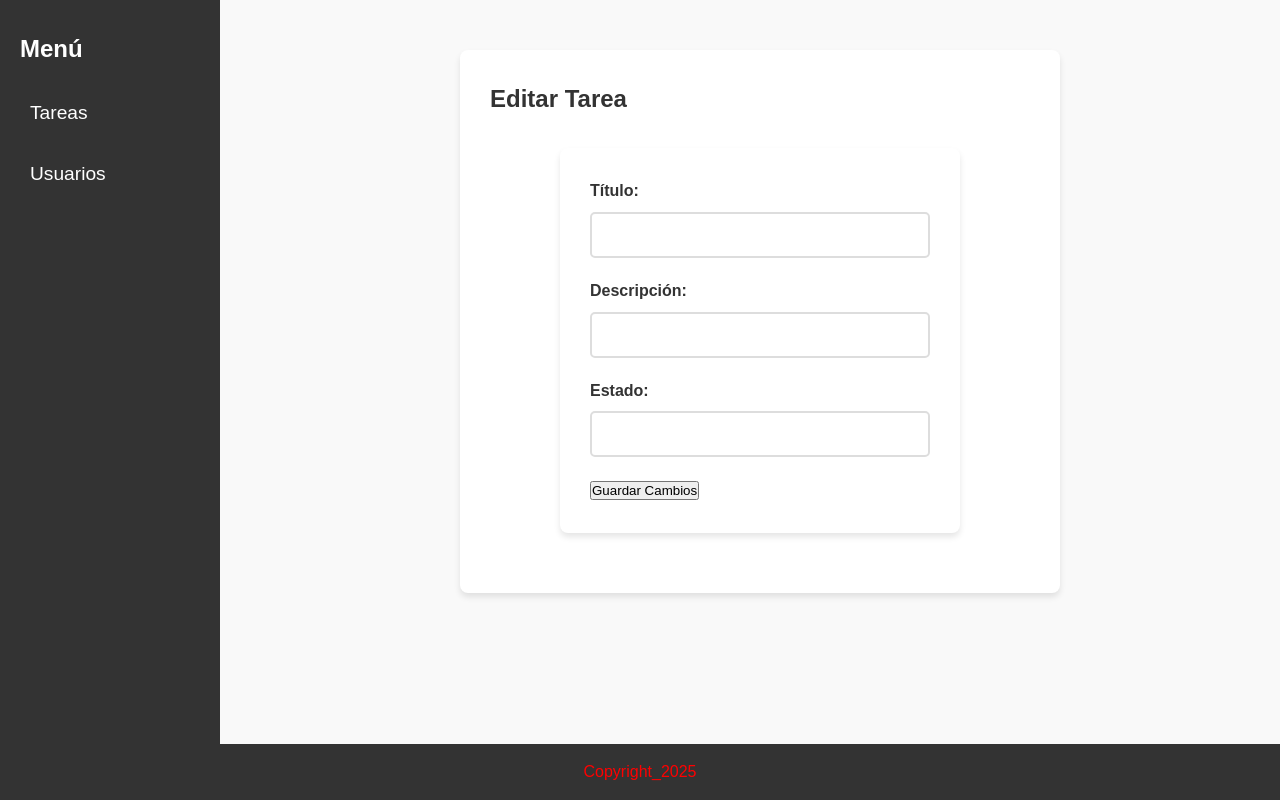
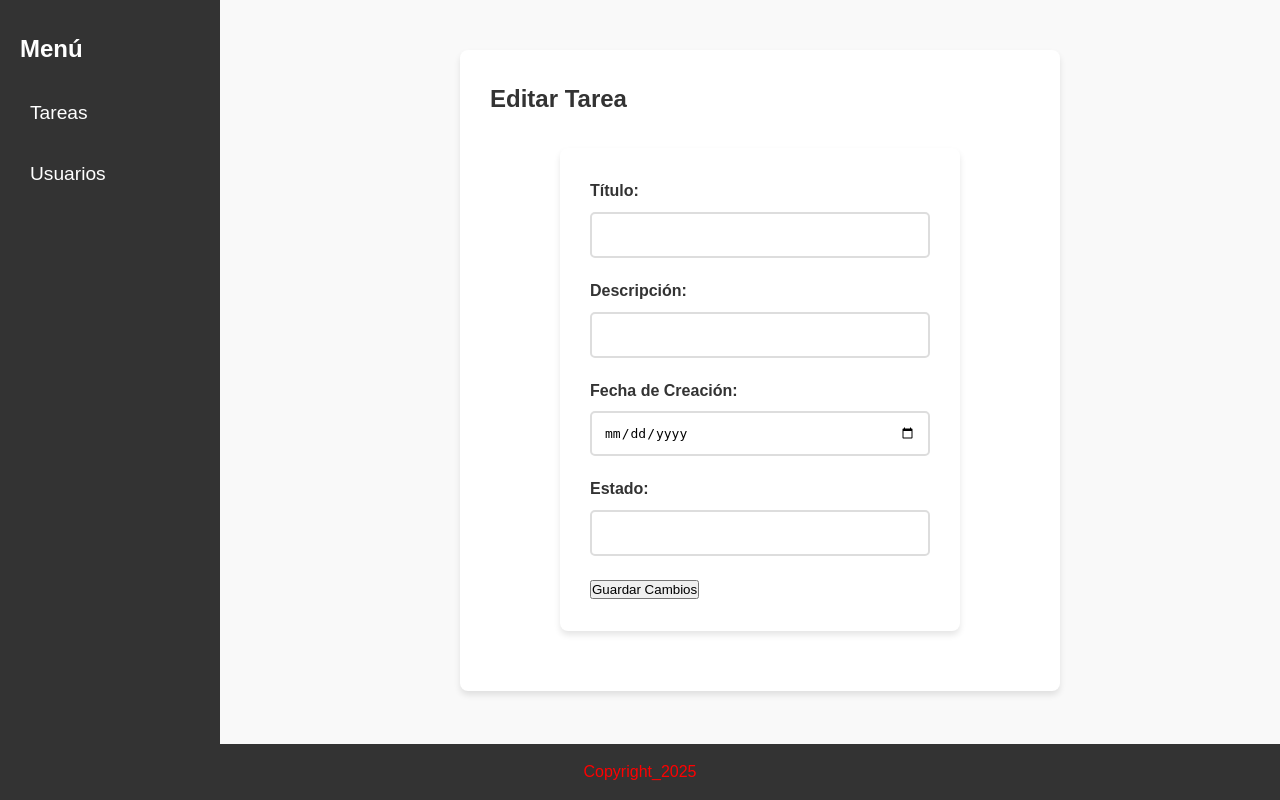
Before and after one commit to JEViz77/pruebaCurso, a PHP site: page /editar_tareas.php in a window 1280 px wide. Run offline with PHP 8.4, Linux system fonts and the light colour scheme; the visitor is signed in with stand-in values (Sample User, id 1); data that the repository does not hold is empty; a stand-in replaces the project's code that opens the database connection; some libraries are stand-ins or nearby versions.

Commit message:
main y fecha

```diff
--- a/añadir_tareas.php
+++ b/añadir_tareas.php
@@ -6,7 +6,7 @@ include("conexiondb.php");
 if ($_SERVER['REQUEST_METHOD'] == 'POST') {
     $titulo = $_POST['titulo'];
     $descripcion = $_POST['descripcion'];
-    $fecha_creacion = date('Y-m-d H:i:s');
+    $fecha_creacion = $_POST['fecha_creacion'];
     $estado = $_POST['estado'];
     $Usuarios_id = $_SESSION['Usuarios_id']; // Asumiendo que user_id se almacena en la sesión al iniciar sesión
 
@@ -23,6 +23,8 @@ if ($_SERVER['REQUEST_METHOD'] == 'POST') {
     <input type="text" id="titulo" name="titulo" required>
     <label for="descripcion">Descripción:</label>
     <input type="text" id="descripcion" name="descripcion" required>
+    <label for="fecha_creacion">Fecha de Creación:</label>
+    <input type="date" id="fecha_creacion" name="fecha_creacion" required>
     <label for="estado">Estado:</label>
     <input type="text" id="estado" name="estado" required>
     <button type="submit">Añadir Tarea</button>
--- a/css/nuevo.css
+++ b/css/nuevo.css
@@ -132,7 +132,7 @@ form label {
 form input[type="text"],
 form input[type="password"],
 form input[type="submit"],
-form input[type="email"] {
+form input[type="date"] {
     width: 100%;
     padding: 12px;
     margin-bottom: 20px;
@@ -143,7 +143,7 @@ form input[type="email"] {
 
 form input[type="text"]:focus,
 form input[type="password"]:focus,
-form input[type="email"]:focus {
+form input[type="date"]:focus {
     border-color: #333;
     outline: none;
 }
--- a/editar_tareas.php
+++ b/editar_tareas.php
@@ -16,9 +16,10 @@ if ($_SERVER['REQUEST_METHOD'] == 'POST') {
     $tareas_id = $_POST['tareas_id'];
     $titulo = $_POST['titulo'];
     $descripcion = $_POST['descripcion'];
+    $fecha_creacion = $_POST['fecha_creacion'];
     $estado = $_POST['estado'];
 
-    $sql = "UPDATE tareas SET titulo = '$titulo', descripcion = '$descripcion', estado = '$estado' WHERE tareas_id = $tareas_id AND Usuarios_id = $Usuarios_id";
+    $sql = "UPDATE tareas SET titulo = '$titulo', descripcion = '$descripcion',fecha_creacion='$fecha_creacion',estado = '$estado', WHERE tareas_id = $tareas_id AND Usuarios_id = $Usuarios_id";
     $conexion->query($sql);
     header("Location: ver_tareas.php");
 }
@@ -32,6 +33,8 @@ if ($_SERVER['REQUEST_METHOD'] == 'POST') {
     <input type="text" id="titulo" name="titulo" value="<?php echo $fila['titulo']; ?>" required>
     <label for="descripcion">Descripción:</label>
     <input type="text" id="descripcion" name="descripcion" value="<?php echo $fila['descripcion']; ?>" required>
+    <label for="fecha_creacion">Fecha de Creación:</label>
+    <input type="date" id="fecha_creacion" name="fecha_creacion" value="<?php echo $fila['fecha_creacion']; ?>" required>
     <label for="estado">Estado:</label>
     <input type="text" id="estado" name="estado" value="<?php echo $fila['estado']; ?>" required>
     <button type="submit">Guardar Cambios</button>
--- a/partials/cabecera.php
+++ b/partials/cabecera.php
@@ -4,7 +4,7 @@
 <head>
     <meta charset="UTF-8">
     <meta name="viewport" content="width=device-width, initial-scale=1.0">
-    <title>Barra Lateral</title>
+    <title>Main</title>
     <link rel="stylesheet" href="css/nuevo.css">
 
 </head>
```
